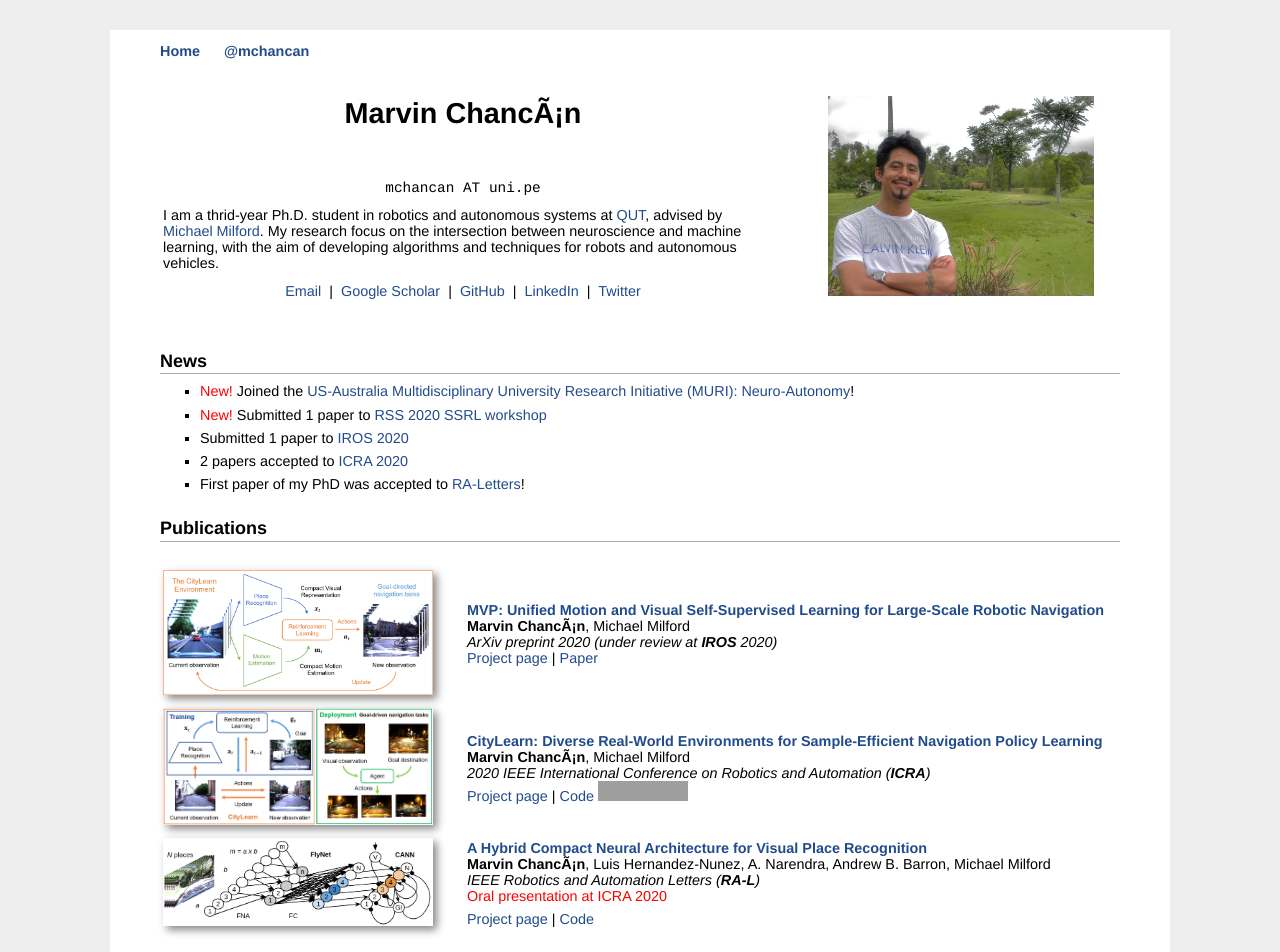
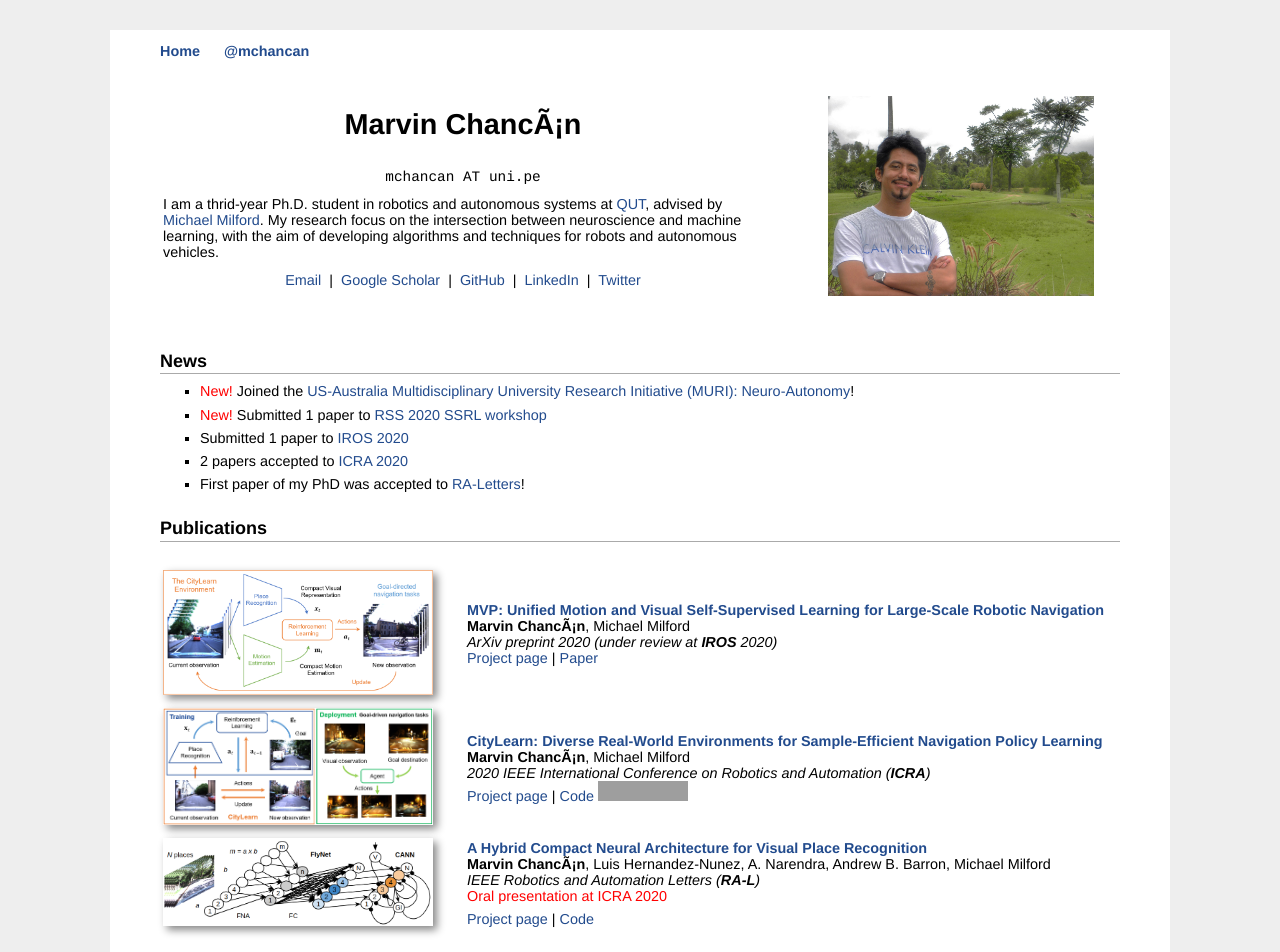
Before and after one commit to mchancan/mchancan.github.io, a Jekyll site: the page built from index.html, in a window 1280 px wide. Shown: the top 952 px of the page. Built offline with Jekyll 4.4.1, drawn with Linux system fonts in a browser that asks for light colours; comment, search, counter and statistics services are not loaded; grey boxes are pictures that could not be loaded.

Commit message:
Update main.css

```diff
--- a/css/main.css
+++ b/css/main.css
@@ -122,7 +122,7 @@ div.menu-item {
 
 div#toptitle {
 	padding-bottom: 0.2em;
-	margin-bottom: 1.5em;
+	margin-bottom: 0.2em;
 }
 
 div#toptitle + h2, div#toptitle + h3 {
@@ -334,7 +334,7 @@ span.comment, span.comment > *, span.string, span.string > * {
 
 #fwtitle #toptitle {
 	padding-left: 0.5em;
-	margin-bottom: 0.5em;
+	margin-bottom: 0.2em;
 }
 
 #layout-content h1:first-child, #layout-content h2:first-child, #layout-content h3:first-child {
@@ -343,7 +343,7 @@ span.comment, span.comment > *, span.string, span.string > * {
 
 div#toptitle h1, #layout-content div#toptitle h1 {
 	margin-bottom: 0.0em;
-	padding-bottom: 0.1em;
+	padding-bottom: 0.0em;
 	padding-top: 0;
 	margin-top: 0.5em;
 	border-bottom: none;
```
